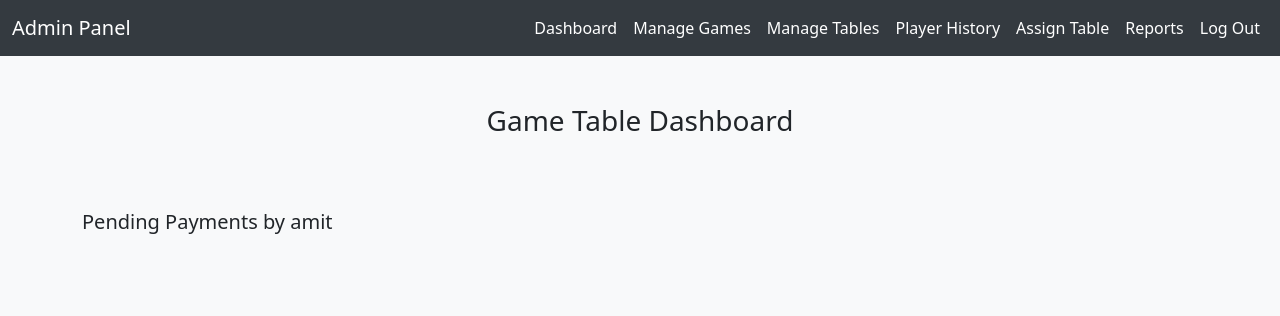
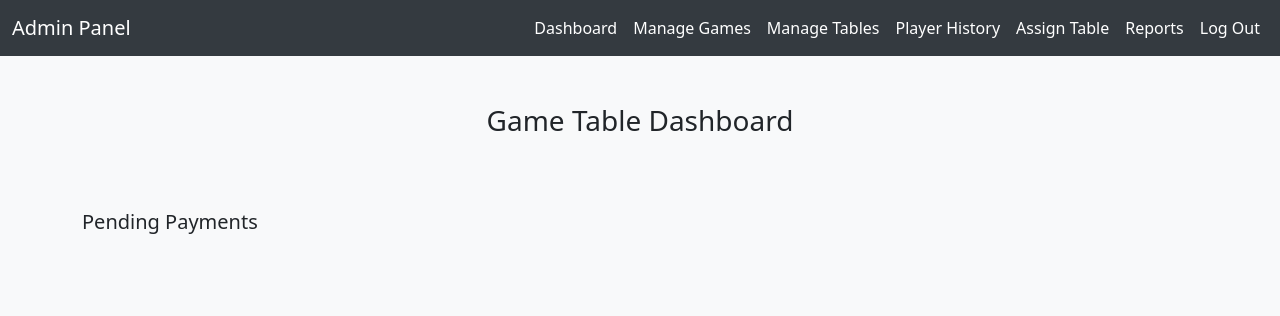
Before and after one commit to Amitmac23/gmp, a PHP site: page /gmp/dashboard.php in a window 1280 px wide. Shown: the top 316 px of the page. Run offline with PHP 8.4, Linux system fonts and the light colour scheme; the visitor is signed in with stand-in values (Sample User, id 1); data that the repository does not hold is empty.

Commit message:
Update dashboard.php

```diff
--- a/admin/dashboard.php
+++ b/admin/dashboard.php
@@ -333,7 +333,7 @@ $pendingPayments = fetchPendingPayments();
     </div>
 </div>
 <div class="container mt-5">
-    <h5>Pending Payments by amit</h5>
+    <h5>Pending Payments</h5>
     <div class="row">
         <?php foreach ($pendingPayments as $payment): ?>
             <div class="col-md-3 mb-3">
```
